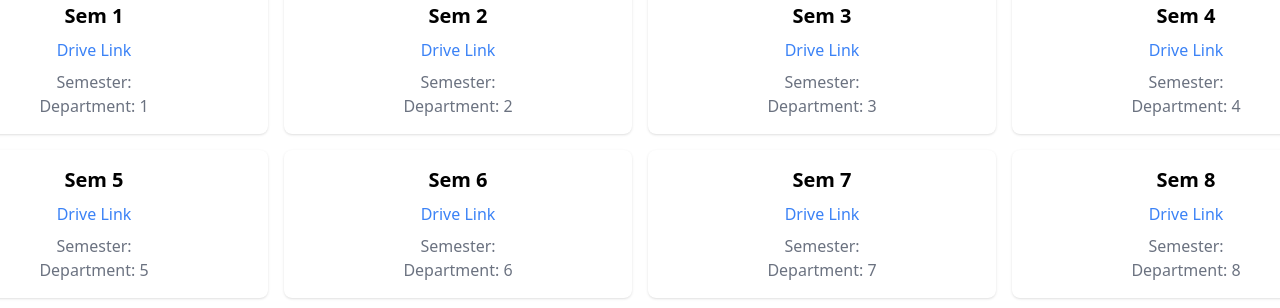
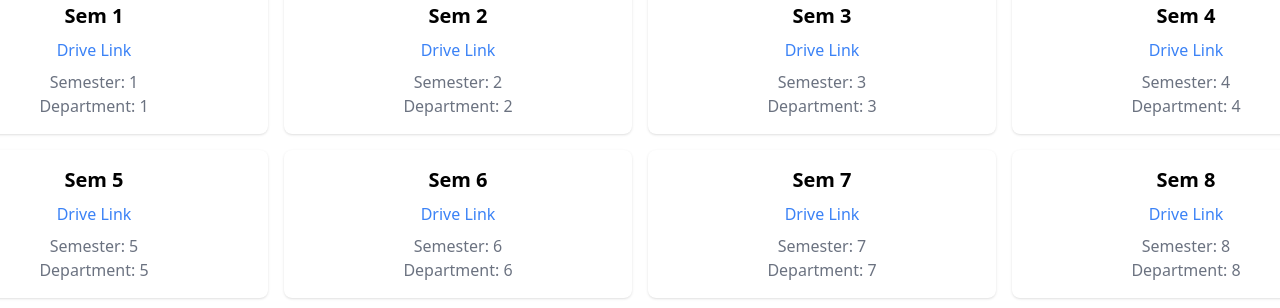
Before and after one commit to OctoTechHub/studysource, a React (Vite) app: page / in a window 1280 px wide. Shown: the part 216-524 px from the top of the page. Built offline with nearby package versions, Linux system fonts and the light colour scheme.

Commit message:
Added title

```diff
--- a/src/components/Materials.tsx
+++ b/src/components/Materials.tsx
@@ -23,7 +23,7 @@ const DisplayMaterials : React.FC<DisplayMaterialsProps> = ({searchQuery}) => {
                 <a href={material.driveLink} className="text-blue-500 hover:underline mb-2">
                     Drive Link
                 </a>
-                <p className="text-gray-500">Semester: {material.semester}</p>
+                <p className="text-gray-500">Semester: {material.Semester}</p>
                 <p className="text-gray-500">Department: {material.department}</p>
             </div>
         ))}
```
